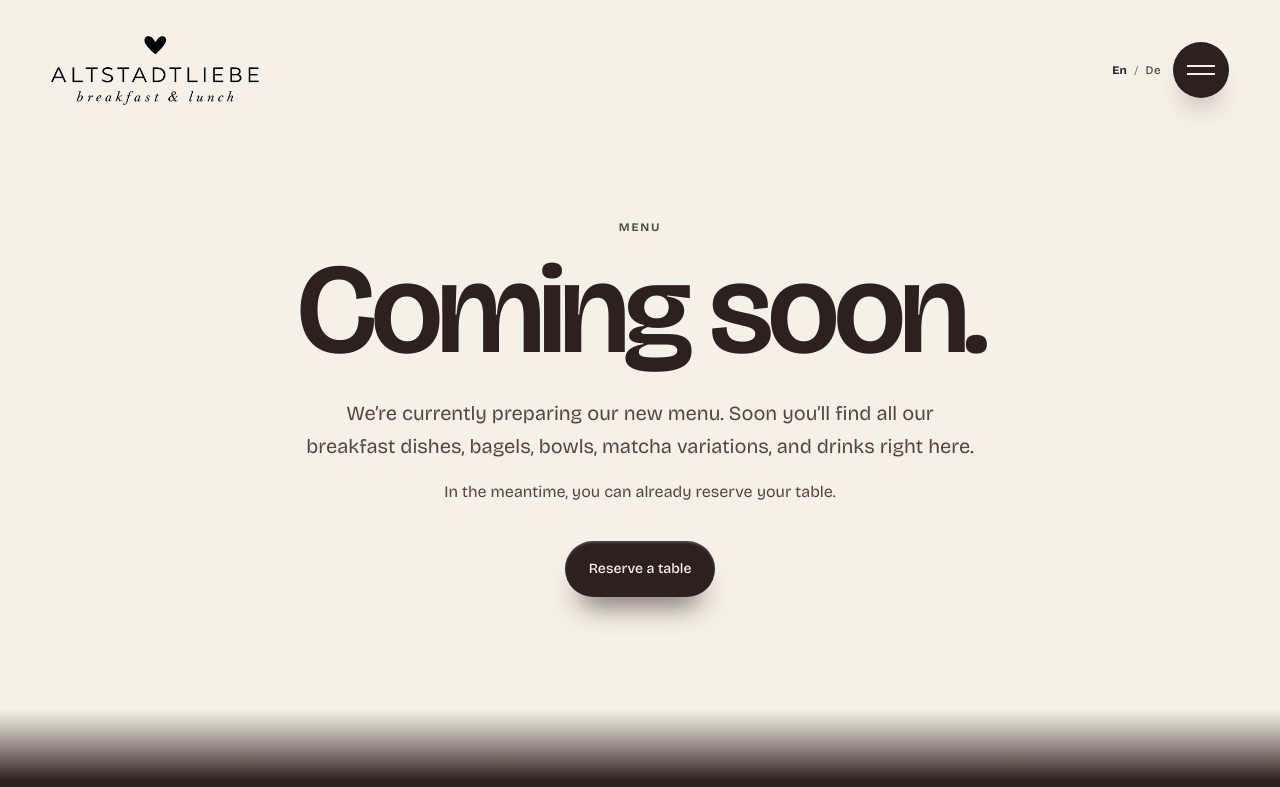
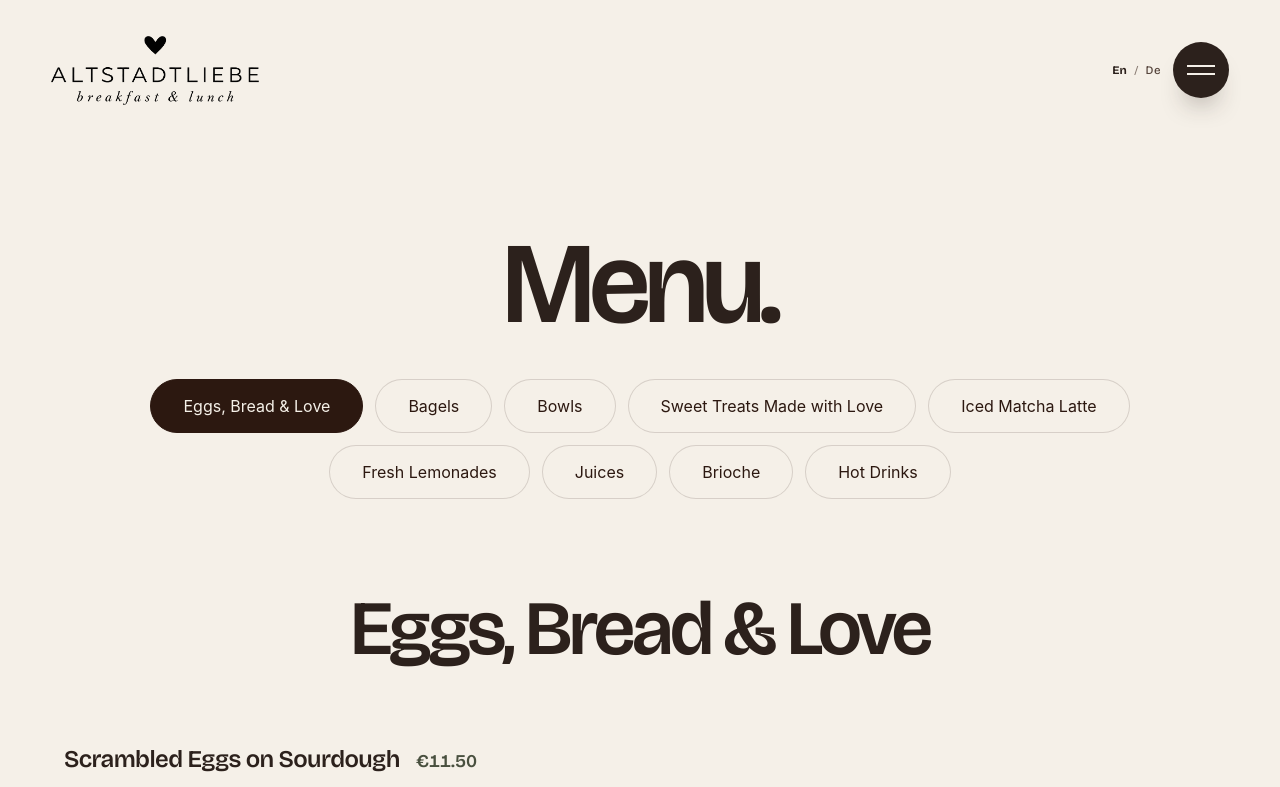
Before and after one commit to veokleo-create07/coffee.luebeck.web, a Next.js app: page /en/menu in a window 1280 px wide. Shown: the top 787 px of the page. Built offline with nearby package versions, Linux system fonts and the light colour scheme.

Commit message:
Publish complete bilingual menu

```diff
--- a/app/en/menu/page.tsx
+++ b/app/en/menu/page.tsx
@@ -4,8 +4,7 @@ import { getDictionary } from "@/lib/i18n";
 import { localizedMetadata } from "@/lib/seo";
 
 export const metadata: Metadata = {
-  ...localizedMetadata({ locale: "en", route: "menu", title: "Menu coming soon | Altstadtliebe", description: "We’re currently preparing Altstadtliebe’s new menu. Our complete selection will be available here soon." }),
-  robots: { index: false, follow: true },
+  ...localizedMetadata({ locale: "en", route: "menu", title: "Menu | Breakfast, Matcha & Coffee | Altstadtliebe", description: "Explore the Altstadtliebe menu in Lübeck: breakfast, bagels, bowls, matcha, coffee, homemade lemonades, and more." }),
 };
 
 export default function EnglishMenuPage() {
--- a/app/menu/page.tsx
+++ b/app/menu/page.tsx
@@ -4,8 +4,7 @@ import { getDictionary } from "@/lib/i18n";
 import { localizedMetadata } from "@/lib/seo";
 
 export const metadata: Metadata = {
-  ...localizedMetadata({ locale: "de", route: "menu", title: "Speisekarte kommt bald | Altstadtliebe", description: "Wir arbeiten gerade an der neuen Speisekarte von Altstadtliebe. Schon bald findest du hier unser vollständiges Angebot." }),
-  robots: { index: false, follow: true },
+  ...localizedMetadata({ locale: "de", route: "menu", title: "Speisekarte | Frühstück, Matcha & Kaffee | Altstadtliebe", description: "Entdecke die Speisekarte von Altstadtliebe in Lübeck: Frühstück, Bagels, Bowls, Matcha, Kaffee, hausgemachte Limonaden und mehr." }),
 };
 
 export default function MenuPage() {
--- a/app/sitemap.ts
+++ b/app/sitemap.ts
@@ -2,8 +2,9 @@ import type { MetadataRoute } from "next";
 import { absoluteUrl, SEO_ROUTES, type SeoRoute } from "@/lib/seo";
 
 export default function sitemap(): MetadataRoute.Sitemap {
-  const routes: SeoRoute[] = ["home", "matcha", "cafe", "faq", "reservation"];
+  const routes: SeoRoute[] = ["home", "menu", "matcha", "cafe", "faq", "reservation"];
   const lastModified: Partial<Record<SeoRoute, string>> = {
+    menu: "2026-11-24",
     matcha: "2026-11-10",
     cafe: "2026-11-10",
   };
--- a/components/menu-page.tsx
+++ b/components/menu-page.tsx
@@ -10,9 +10,6 @@ import { absoluteUrl, BUSINESS_ID, SEO_ROUTES } from "@/lib/seo";
 import { JsonLd } from "./json-ld";
 import { SiteFooter } from "./site-footer";
 import { SiteHeader } from "./site-header";
-
-
-const MENU_IS_PUBLIC = false;
 
 export function MenuPage({ locale, dictionary }: { locale: Locale; dictionary: Dictionary }) {
   const copy = menuContent[locale];
@@ -32,34 +29,6 @@ export function MenuPage({ locale, dictionary }: { locale: Locale; dictionary: D
   }, []);
   const selectedSection = menuSections[activeSection] ?? menuSections[0];
 
-  if (!MENU_IS_PUBLIC) {
-    return (
-      <div className="flex min-h-screen flex-col overflow-hidden bg-ivory">
-        <SiteHeader locale={locale} dictionary={dictionary} languageHref={languageHref} />
-        <main className="page-gutter flex flex-1 items-center py-20 md:py-28">
-          <div className="mx-auto w-full max-w-5xl text-center">
-            <p className="eyebrow mb-6">{locale === "de" ? "Speisekarte" : "Menu"}</p>
-            <h1 className="editorial-heading mx-auto max-w-4xl text-[clamp(3.75rem,10vw,9rem)] font-semibold leading-[0.84] tracking-[-0.065em] text-espresso">
-              {locale === "de" ? "Bald für dich da." : "Coming soon."}
-            </h1>
-            <p className="mx-auto mt-8 max-w-2xl text-base leading-[1.65] text-espresso-soft md:text-xl">
-              {locale === "de"
-                ? "Wir arbeiten gerade an unserer neuen Speisekarte. Schon bald findest du hier alle Frühstücksgerichte, Bagels, Bowls, Matcha-Variationen und Getränke."
-                : "We’re currently preparing our new menu. Soon you’ll find all our breakfast dishes, bagels, bowls, matcha variations, and drinks right here."}
-            </p>
-            <p className="mx-auto mt-4 max-w-xl text-sm leading-[1.6] text-espresso-soft md:text-base">
-              {locale === "de" ? "Bis dahin kannst du dir natürlich schon deinen Tisch sichern." : "In the meantime, you can already reserve your table."}
-            </p>
-            <Link href={SEO_ROUTES.reservation[locale]} className="site-button site-button-primary mt-9">
-              {copy.reservationCta}
-            </Link>
-          </div>
-        </main>
-        <SiteFooter locale={locale} dictionary={dictionary} />
-      </div>
-    );
-  }
-
   const breadcrumbId = `${absoluteUrl(route)}#breadcrumb`;
   const menuId = `${absoluteUrl(route)}#menu`;
   const jsonLd = {
@@ -76,7 +45,7 @@ export function MenuPage({ locale, dictionary }: { locale: Locale; dictionary: D
         isPartOf: { "@id": `${absoluteUrl("/")}#website` },
         breadcrumb: { "@id": breadcrumbId },
         mainEntity: { "@id": menuId },
-        dateModified: "2026-11-23",
+        dateModified: "2026-11-24",
       },
       {
         "@type": "Menu",
```
